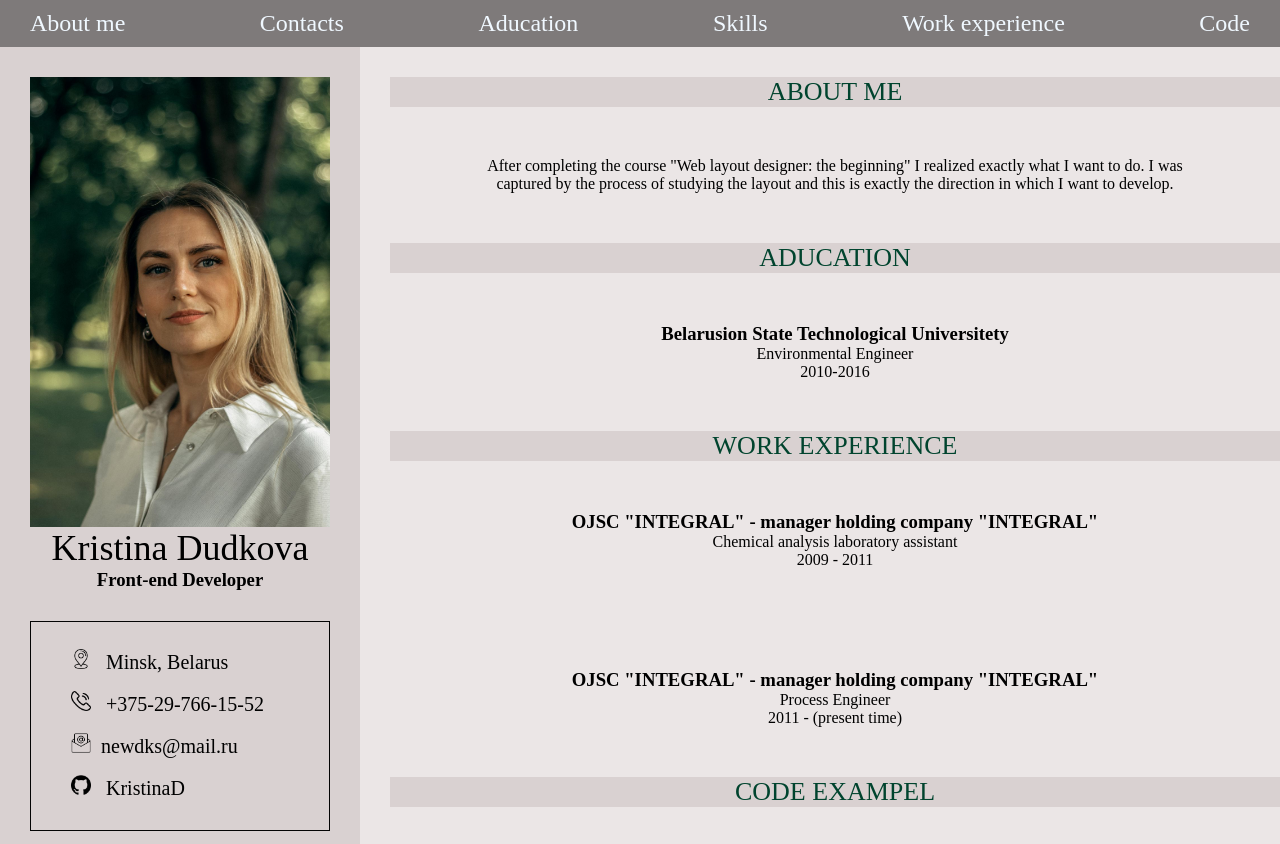
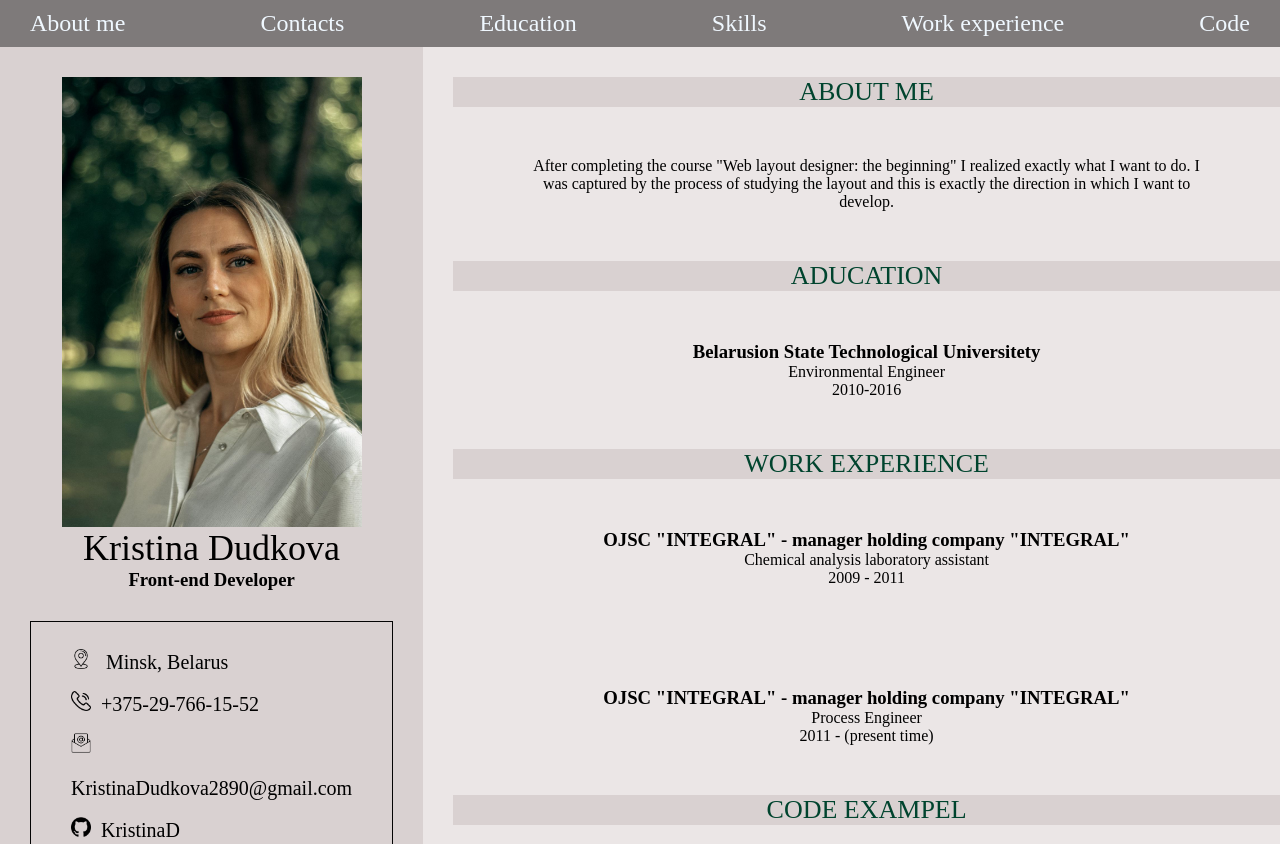
Before and after one commit to KrissDud/rsschool-cv-stage-o, a plain HTML site: page index.html in a window 1280 px wide. Shown: the top 844 px of the page. Drawn offline with Linux system fonts and the light colour scheme.

Commit message:
feat:editing html file

```diff
--- a/index.html
+++ b/index.html
@@ -5,28 +5,24 @@
     <meta http-equiv="X-UA-Compatible" content="IE=edge">
     <meta name="viewport" content="width=device-width, initial-scale=1.0">
     <title>cv-3</title>
-    <link rel="icon" href="assets/favicon.ico">
+    <link rel="icon" href="img/girl.png">
     <link rel="stylesheet" type="text/css" href="style.css">
 </head>
 <body>
     <div class="container">
     <header class="header">
-
             <nav class="header-menu">
                 <ul class="header-menu-links d-flex">
                     <li><a href="#about-me">About me</a></li>
                     <li><a href="#">Contacts</a></li>
-                    <li><a href="#">Aducation</a></li>
+                    <li><a href="#">Education</a></li>
                     <li><a href="#">Skills</a></li>
                     <li><a href="#">Work experience</a></li>
                     <li><a href="#">Code</a></li>
                 </ul>
             </nav>
-
     </header>
-
     <main class="main">
-
             <div class="wrapper-personal-data d-flex">
                 <div id="about-me" class="about-me">
                     <div class="wrapper-my-foto">
@@ -39,10 +35,9 @@
                     <div class="contacts inside centering-xs">
                         <ul>
                             <li><a class="adress"> Minsk, Belarus</a></li>
-                            <li><a class="phone" href="tel:+375-29-766-15-52"> +375-29-766-15-52</a></li>
-                            <li><a class="e-mail" href="mailto:newdks@mail.ru">newdks@mail.ru</a></li>
-                            <li><a class="github" href="https://github.com/KrissDud" target="_blank"> KristinaD
-                            </a></li>
+                            <li><a class="phone" href="tel:+375297661552">+375-29-766-15-52</a></li>
+                            <li><a class="e-mail" href="mailto:KristinaDudkova2890@gmail.com">KristinaDudkova2890@gmail.com</a></li>
+                            <li><a class="github" href="https://github.com/KrissDud" target="_blank">KristinaD</a></li>
                         </ul>
                     </div>
                     <div class="skills centering-xs">
@@ -56,7 +51,7 @@
                                 <li>JQuery</li>
                                 <li>Figma</li>
                             </ul>
-                            <div class="title-text ">
+                            <div class="title-text">
                                 <h2>Language:</h2>
                             </div>
                                 <ul class="inside skills-text">
@@ -100,17 +95,16 @@
                         <div class="text">
                             <h3>OJSC "INTEGRAL" - manager
                                 holding company "INTEGRAL"</h3>
-                            <p> Process Engineer</p>
-                            <p> 2011 - (present time)</p>
+                            <p>Process Engineer</p>
+                            <p>2011 - (present time)</p>
                         </div>
                     </div>
-
                     <div class="info-code">
                         <div class="title-text centering">
                             <h2>Code Exampel</h2>
                         </div>
                         <div class="text">
-                            <p> function multiply(a, b) {<br>
+                            <p>function multiply(a, b) {<br>
                                 return a * b;<br>
                               }<br>
                               let result = multiply(5, 4);<br>
@@ -131,9 +125,7 @@
                 </div>
         </div>
     </main>
-
     <footer class="footer">
-
             <div class="footer-content d-flex centering-xs">
                 <a class="footer-github d-flex" href="https://github.com/KrissDud" target="_blank">
                     <img class="footer-logo-githab" src="img/free-icon-github-logo-25231.png" alt="logo-githab">
@@ -142,7 +134,6 @@
                 <p>2022</p>
                 <a href="https://rs.school/js/" target="_blank"><img class="footer-logo-img" src="img/rs_school_js.svg" alt="logo-footer"></a>
             </div>
-
     </footer>
 </div>
 </body>
```
Also changed, not shown: img/girl.png (added).
